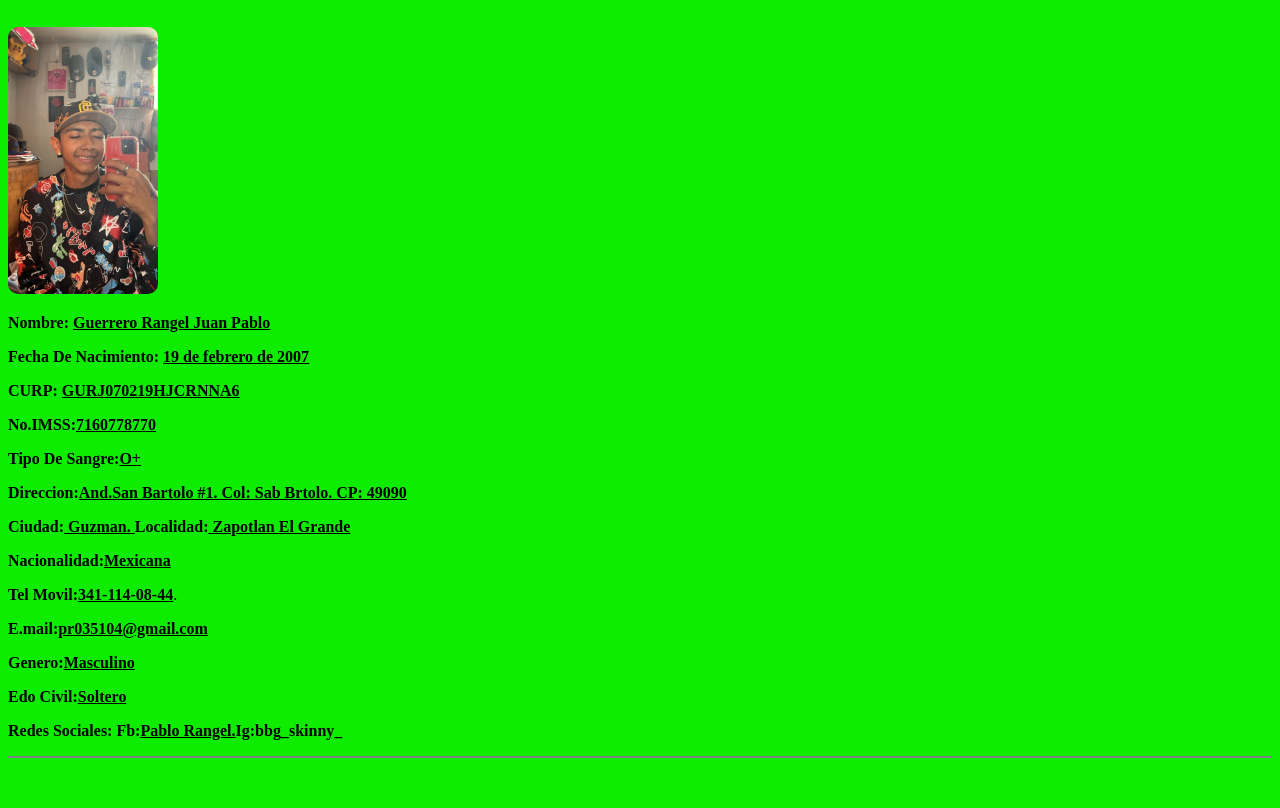
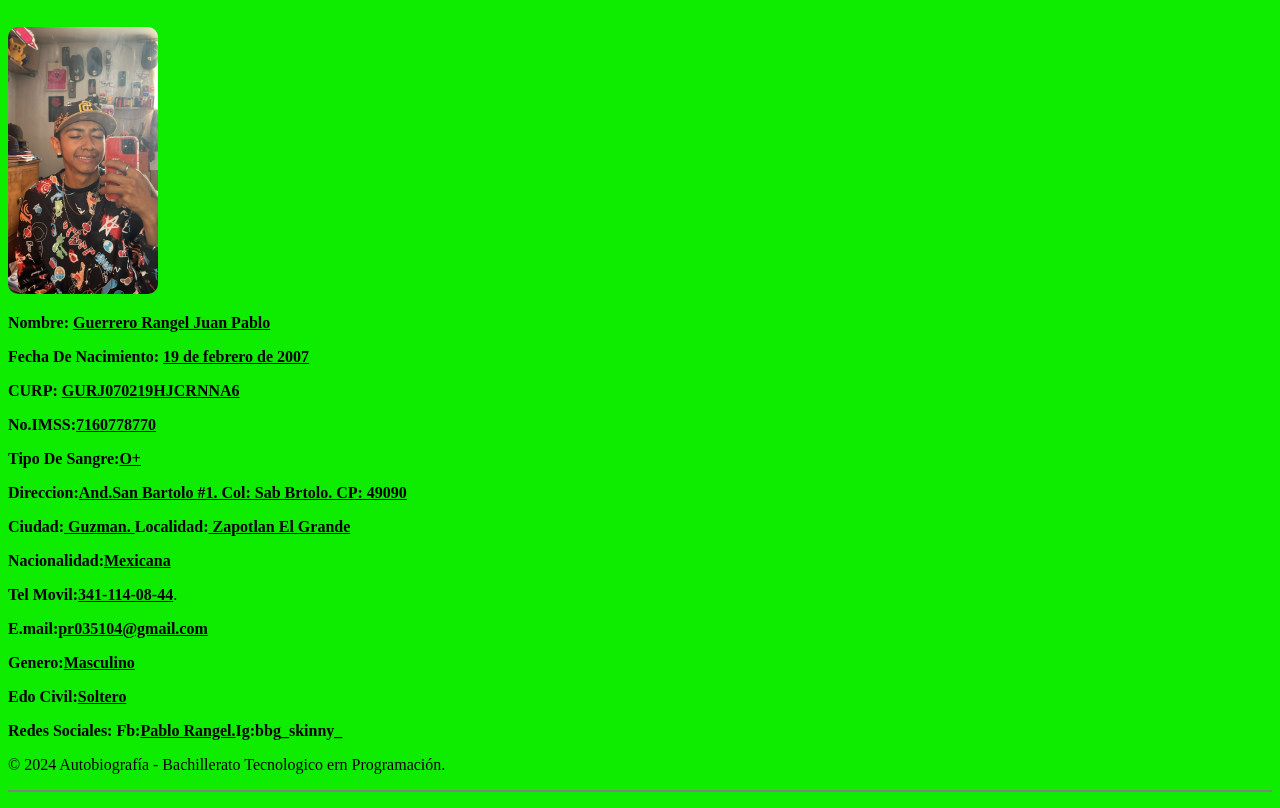
Before and after one commit to Skinny-Rangel/Curriculum-Vitae, a plain HTML site: page datos.html in a window 1280 px wide. Shown: the part 67-875 px from the top of the page. Before the commit the page ends 841 px from the top, so only its background shows below. Drawn offline with Linux system fonts and the light colour scheme.

Commit message:
Update datos.html
Signed-off-by: Skinny-Rangel <pr035104@gmail.com>

```diff
--- a/datos.html
+++ b/datos.html
@@ -41,4 +41,7 @@
     <p><strong>Genero:<u>Masculino</u></strong></p>
     <p><strong>Edo Civil:<u>Soltero</u></strong></p>
     <p><strong>Redes Sociales: Fb:<u>Pablo Rangel.</u>Ig:bbg_skinny_</strong></p>
+     <footer>
+            &copy; 2024 Autobiografía - Bachillerato Tecnologico ern Programación.
+        </footer>
     <p><hr noshade></p>
```
